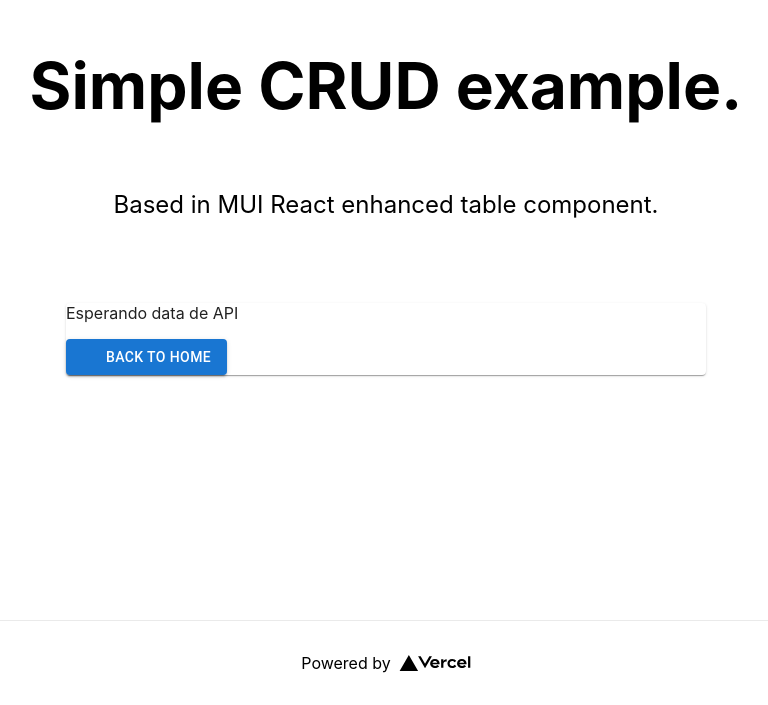
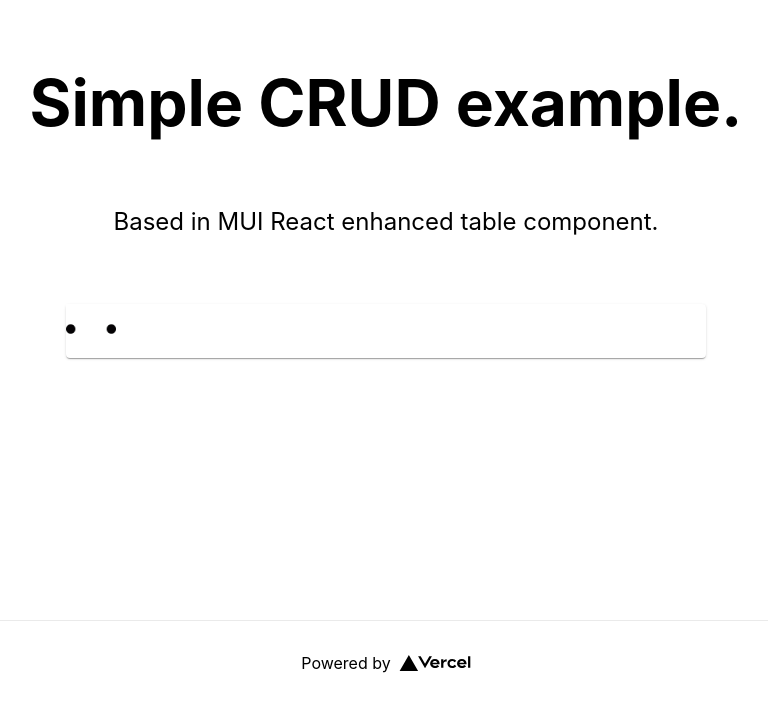
Before and after one commit to DiegoI-code/crud, a Next.js app: page /edit/1 in a window 1280 px wide. Shown: the part 180-885 px from the top of the page, without its empty margins (254-1022 px from the left). Built offline with nearby package versions, Linux system fonts and the light colour scheme; no server answers; the database is empty; some icons are missing.

Commit message:
Loading icon added

```diff
--- a/pages/edit/[id].tsx
+++ b/pages/edit/[id].tsx
@@ -8,6 +8,7 @@ import Iconify from "../../src/components/Iconify";
 import useFirebase from "../../src/hooks/useFirebase";
 import { useEffect, useState } from "react";
 import EditForm from "../../src/components/EditForm";
+import LoadingIcon from "../../src/components/loadingIcon";
 
 
 // ----------------------------------------------------------------------
@@ -46,7 +47,7 @@ export default function Edit() {
     {/* <h1>Edit id {currentId}</h1> */}
     {typeof selected === "undefined" ? (
       <>
-        <p>Esperando data de API</p>
+        <LoadingIcon/>
         {/* Aca va un skeleton */}
       </>
     ) : (
@@ -59,14 +60,14 @@ export default function Edit() {
 
     )}
 
-<NextLink href="/" passHref>
+{/* <NextLink href="/" passHref>
         <Button
           variant="contained"
           startIcon={<Iconify icon="eva:plus-fill" />}
         >
           Back to Home
         </Button>
-      </NextLink>
+      </NextLink> */}
       </Paper>
       </Box>
   </>
--- a/src/components/EditForm.tsx
+++ b/src/components/EditForm.tsx
@@ -110,11 +110,11 @@ const handleClick = () => {
           />
         </Grid>
         <Grid item xs={12} sm={6}>
-        {/* <NextLink href='/' passHref>
+        <NextLink href='/' passHref>
               <Button variant="contained" startIcon={<Iconify icon="eva:plus-fill" />}>
                 Back to Home
               </Button>
-  </NextLink> */}
+  </NextLink>
               <Button variant="contained" startIcon={<Iconify icon="eva:plus-fill" />} onClick={handleClick}>
                 Confirm changes!
               </Button>
--- a/src/components/NewEditForm2.tsx
+++ b/src/components/NewEditForm2.tsx
@@ -27,7 +27,6 @@ export default function NewEditForm2() {
   };
 
   const handleClick = () => {
-    //console.log(data);
     addData([data]);
     setAdded(true);
     router.push("/");
--- a/src/components/TableComponent.tsx
+++ b/src/components/TableComponent.tsx
@@ -57,6 +57,8 @@ function createData(
     Weaknesses,
   };
 }
+
+const rowsArray: any = [];
 
 function descendingComparator<T>(a: T, b: T, orderBy: keyof T) {
   if (b[orderBy] < a[orderBy]) {
```
